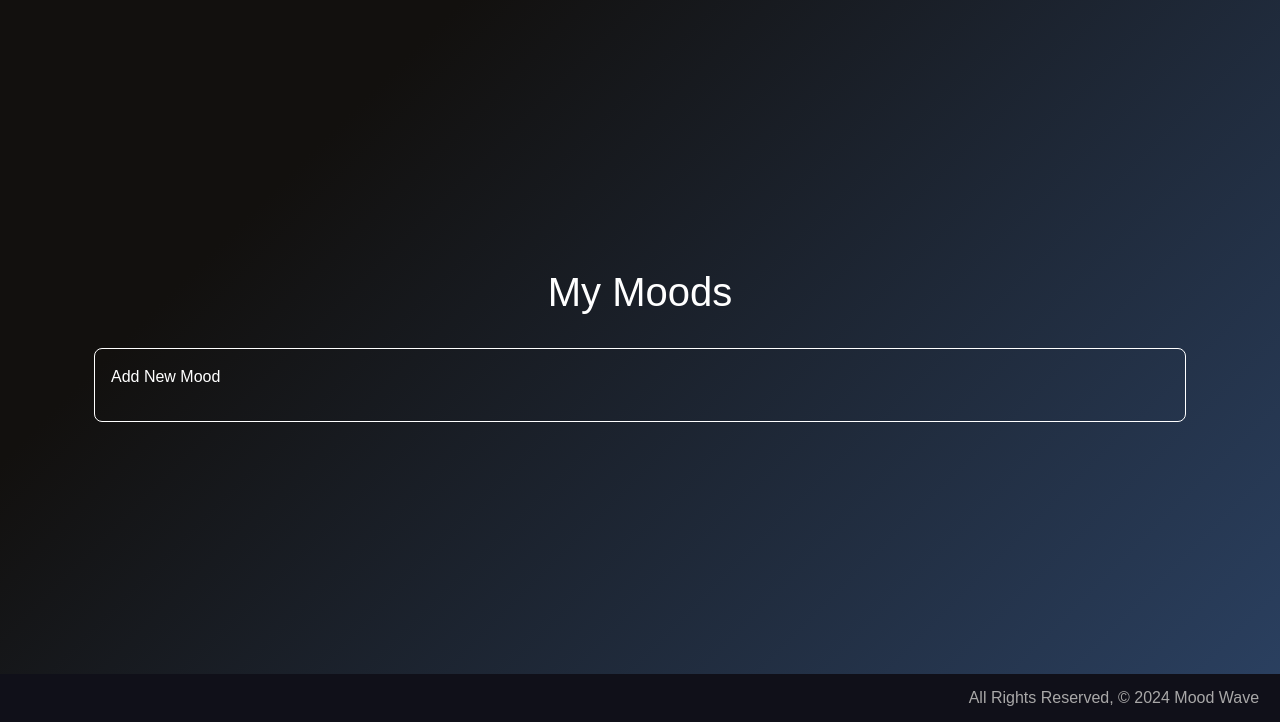
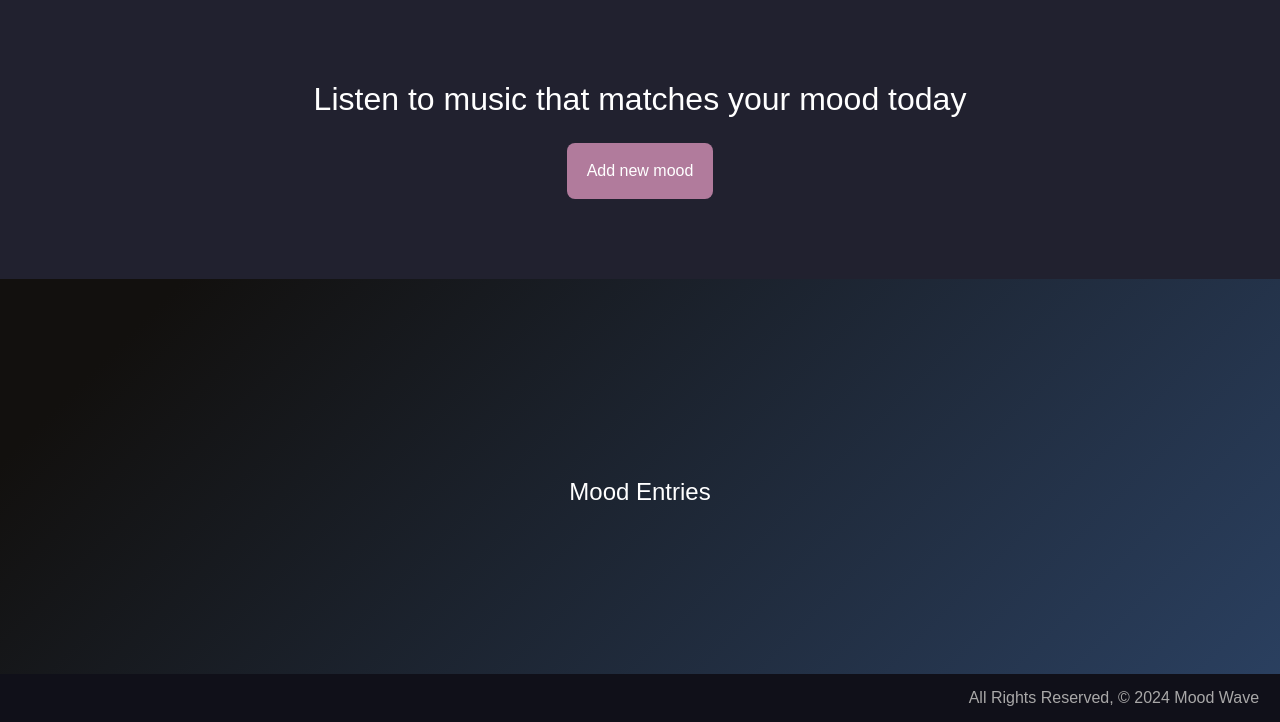
Before and after one commit to daliaahmed257/mood-wave, a Django app: page /moods/ in a window 1280 px wide. Shown: the part 78-800 px from the top of the page. Run offline with Django 5.2, Linux system fonts and the light colour scheme; the visitor is signed in with stand-in values (Sample User, id 1); data that the repository does not hold is empty.

Commit message:
new index styling

```diff
--- a/main_app/static/css/style.css
+++ b/main_app/static/css/style.css
@@ -136,12 +135,39 @@ footer {
 
 /* MOODS/INDEX */
 
-.new-mood-card {
-    border: 1px solid white;
+.hero {
+    background-color: #21212f;
+    padding: 10vmin;
+    display: flex;
+    flex-direction: column;
+    align-items: center;
+    justify-content: center;
+    gap: 16px;
+    margin-bottom: 6vmin;
+    text-align: center;
+    color: white;
+}
+
+.form-btn {
+    background-color: #B17B9C;;
+    padding: 16px 20px;
     border-radius: 8px;
-    padding: 2vmin;
-    margin-bottom: 2vmin;
-    min-width: 75vmin;
+}
+
+.form-btn > p {
+    margin: 0;
+}
+
+.mood-cards-list {
+    display: flex;
+    flex-direction: column;
+    gap: 16px;
+    max-width: fit-content;
+}
+
+.mood-cards-list > h4 {
+    text-align: center;
+    margin-bottom: 16px;
 }
 
 .mood-card {
--- a/main_app/templates/base.html
+++ b/main_app/templates/base.html
@@ -53,6 +53,9 @@
     </div>
   </header>
 
+  <!-- renders hero section in index -->
+  {% block hero_section %}{% endblock %}
+
   <main class="container">
     {% block content %}
     {% endblock %}
--- a/main_app/templates/moods/index.html
+++ b/main_app/templates/moods/index.html
@@ -1,32 +1,34 @@
 {% extends 'base.html' %}
+
+{% block hero_section %}
+<section class="hero container-fluid">
+    <h2>Listen to music that matches your mood today</h2>
+    <a href="{% url 'create'%}">
+        <div class="form-btn">
+            <p>Add new mood</p>
+        </div>
+    </a>
+</section>
+{% endblock %}
 
 {% block content %}
 
-
-    <section class="container container-md">
-
-        <h1 class="page-title">My Moods</h1>
-
-        <a href="{% url 'create'%}">
-            <div class="new-mood-card">
-                <p>Add New Mood</p>
-
-            </div>
-        </a>
-
+<section class="mood-entries">
     <div class="mood-cards-list">
+        <h4>Mood Entries</h4>
         {% for mood in moods %}
         <a href="{% url 'detail' mood.id%}">
             <div class="mood-card">
                 <div class="mood-card-left">
                     <div class="mood-logo" style="background-color: {{mood.assign_color}}"></div>
-                        <p>{{mood.title}}</p>
                     <div class="mood-content">
-                            {% for song in songs %}
+                        <h5 class="card-title">{{mood.title}}</h5>
+                        <p class="card-text">{{mood.content}}</p>
+                        <!-- {% for song in songs %}
                         {% if song.mood == mood %}
                         <p>{{song.title}}</p>
                         {% endif %}
-                            {% endfor %}
+                        {% endfor %} -->
                     </div>
                 </div>
                 <div class="mood-card-right">
@@ -36,5 +38,6 @@
         </a>
         {% endfor %}
     </div>
+</section>
 
 {% endblock %}
```
Also changed, not shown: other parts of main_app/static/css/style.css (+29 -6 lines). Lines whose indentation alone changed are shown as unchanged.
